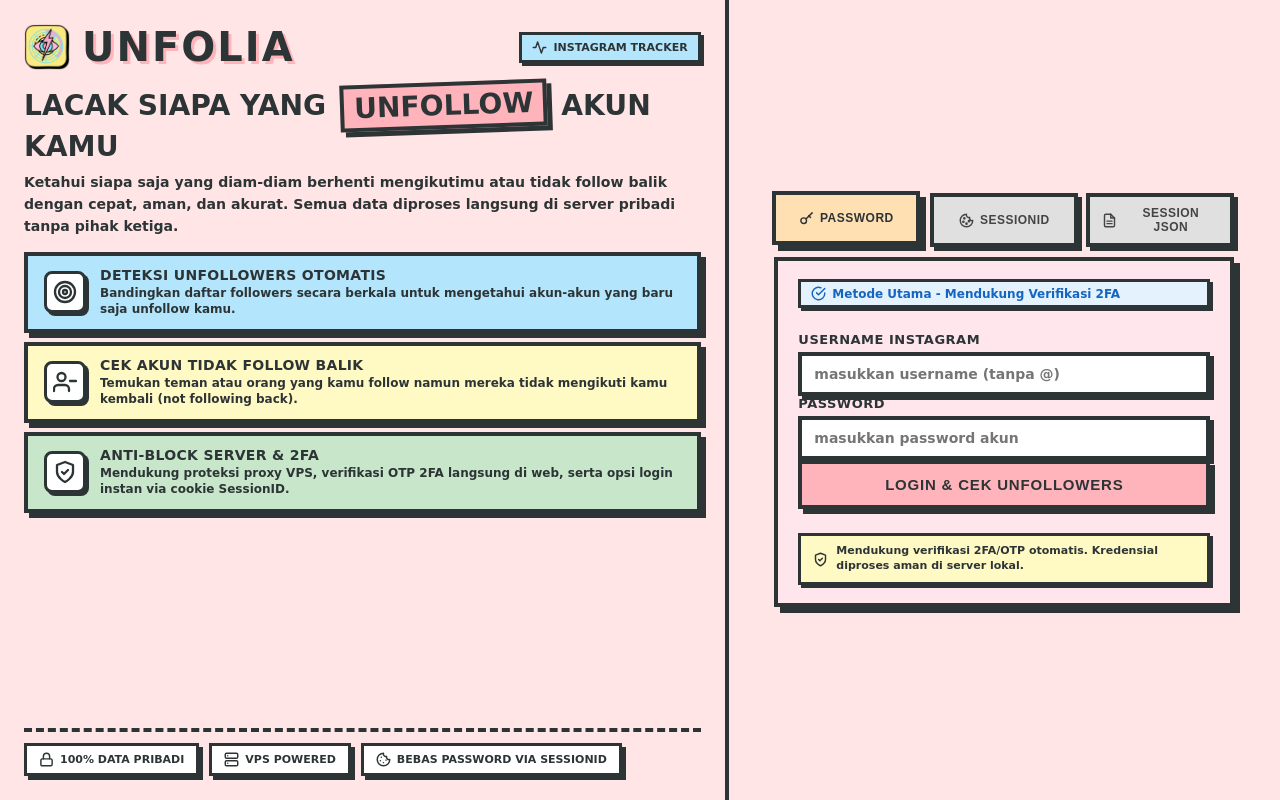
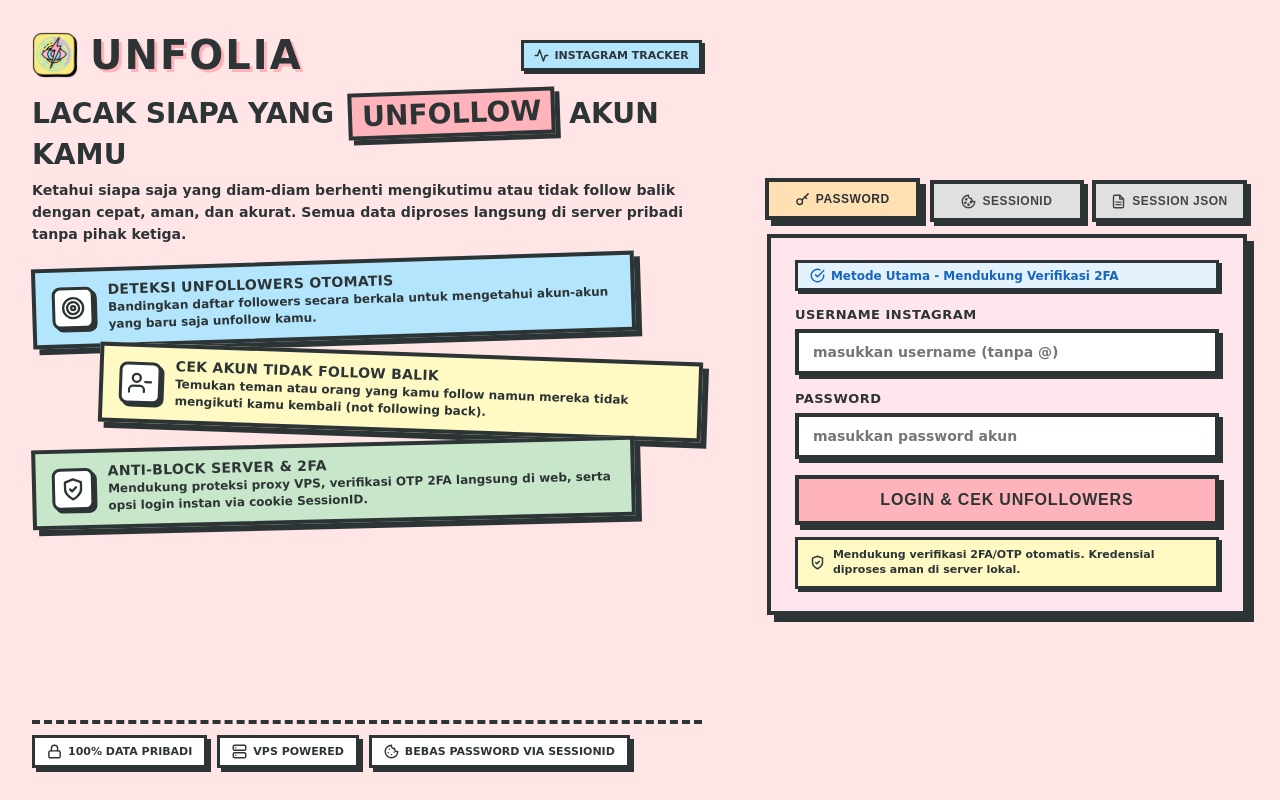
Before and after one commit to Youngstg/UnfollowerChecker, a Flask app: page / in a window 1280 px wide. Run offline with Flask 3, Linux system fonts and the light colour scheme.

Commit message:
style: remove middle dividing line, create alternating tilted feature cards, and expand form breathing room

```diff
--- a/static/css/style.css
+++ b/static/css/style.css
@@ -166,12 +166,13 @@ body.landing-page {
     margin-bottom: clamp(12px, 1.8vh, 18px);
 }
 
-/* Feature Cards Neo-Brutalist Comic */
+/* Feature Cards Neo-Brutalist Comic: 3 Kotak Selang-Seling (2 Kiri, 1 Kanan) & Tidak Terlalu Lurus */
 .feature-grid {
     display: flex;
     flex-direction: column;
-    gap: clamp(8px, 1.2vh, 12px);
+    gap: clamp(10px, 1.4vh, 16px);
     margin-bottom: clamp(12px, 1.8vh, 18px);
+    width: 100%;
 }
 
 .feature-card {
@@ -180,13 +181,33 @@ body.landing-page {
     gap: 14px;
     padding: clamp(10px, 1.3vh, 14px) 16px;
     border: 4px solid #2D3436;
-    box-shadow: 5px 5px 0px #2D3436;
-    transition: transform 0.15s ease, box-shadow 0.15s ease;
+    box-shadow: 6px 6px 0px #2D3436;
+    transition: transform 0.2s cubic-bezier(0.34, 1.56, 0.64, 1), box-shadow 0.2s ease;
+    width: 90%;
+}
+
+/* Kotak 1: Di Kiri, Sedikit Miring ke Kiri (-1.8deg) */
+.feature-card:nth-child(1) {
+    align-self: flex-start;
+    transform: rotate(-1.8deg);
+}
+
+/* Kotak 2: Di Kanan, Sedikit Miring ke Kanan (+2deg) */
+.feature-card:nth-child(2) {
+    align-self: flex-end;
+    transform: rotate(2deg);
+}
+
+/* Kotak 3: Di Kiri, Sedikit Miring ke Kiri (-1.4deg) */
+.feature-card:nth-child(3) {
+    align-self: flex-start;
+    transform: rotate(-1.4deg);
 }
 
 .feature-card:hover {
-    transform: translate(-3px, -3px);
-    box-shadow: 7px 7px 0px #2D3436;
+    transform: translate(-3px, -3px) rotate(0deg) scale(1.02);
+    box-shadow: 8px 8px 0px #2D3436;
+    z-index: 5;
 }
 
 .feature-blue {
@@ -273,7 +294,7 @@ body.landing-page {
 /* Form Wrapper (Sebelah Kanan Bersatu dengan Layout, Posisi Tombol Tab Fixed) */
 .form-wrapper {
     width: 100%;
-    max-width: 460px;
+    max-width: 480px;
     margin: 0 auto;
     display: flex;
     flex-direction: column;
@@ -281,7 +302,7 @@ body.landing-page {
 
 @media (min-width: 768px) {
     .form-wrapper {
-        min-height: 410px;
+        min-height: 440px;
     }
 }
 
@@ -341,11 +362,11 @@ body.landing-page {
 
 .tab-content {
     display: none;
-    padding: 18px 20px;
+    padding: 22px 24px;
     border: 4px solid #2D3436;
-    box-shadow: 6px 6px 0px #2D3436;
-    margin-top: 10px;
-    min-height: 350px;
+    box-shadow: 7px 7px 0px #2D3436;
+    margin-top: 12px;
+    min-height: 380px;
     flex-direction: column;
     justify-content: space-between;
 }
@@ -372,22 +393,21 @@ body.landing-page {
     gap: 6px;
     background: #E3F2FD;
     color: #1565C0;
-    padding: 4px 10px;
+    padding: 5px 12px;
     font-size: 12px;
     font-weight: 900;
-    margin-bottom: 12px;
+    margin-bottom: 16px;
     border: 3px solid #2D3436;
     box-shadow: 3px 3px 0px #2D3436;
 }
-}
 
 .form-group {
-    margin-bottom: 12px;
+    margin-bottom: 16px;
 }
 
 .form-group label {
     display: block;
-    margin-bottom: 5px;
+    margin-bottom: 7px;
     color: #2D3436;
     font-weight: 900;
     font-size: 13px;
@@ -398,8 +418,8 @@ body.landing-page {
 .form-group input,
 .form-group textarea {
     width: 100%;
-    min-height: 44px;
-    padding: 10px 12px;
+    min-height: 46px;
+    padding: 10px 14px;
     border: 4px solid #2D3436;
     background: white;
     font-size: 14px;
@@ -419,12 +439,12 @@ body.landing-page {
 
 .btn-login {
     width: 100%;
-    min-height: 48px;
-    padding: 12px;
+    min-height: 50px;
+    padding: 12px 16px;
     background: #FFB3BA;
     color: #2D3436;
     border: 4px solid #2D3436;
-    font-size: 15px;
+    font-size: 16px;
     font-weight: 900;
     cursor: pointer;
     text-transform: uppercase;
@@ -434,6 +454,7 @@ body.landing-page {
     display: flex;
     align-items: center;
     justify-content: center;
+    margin-top: 6px;
 }
 
 .btn-login:hover {
@@ -603,8 +624,8 @@ body.landing-page {
         overflow-y: auto;
         scrollbar-width: none; /* Hilangkan scrollbar Firefox */
         -ms-overflow-style: none; /* Hilangkan scrollbar IE/Edge */
-        padding: clamp(14px, 2vw, 24px);
-        border-right: 4px solid #2D3436;
+        padding: clamp(16px, 2.5vw, 32px);
+        border-right: none;
         border-bottom: none;
         display: flex;
         flex-direction: column;
```
